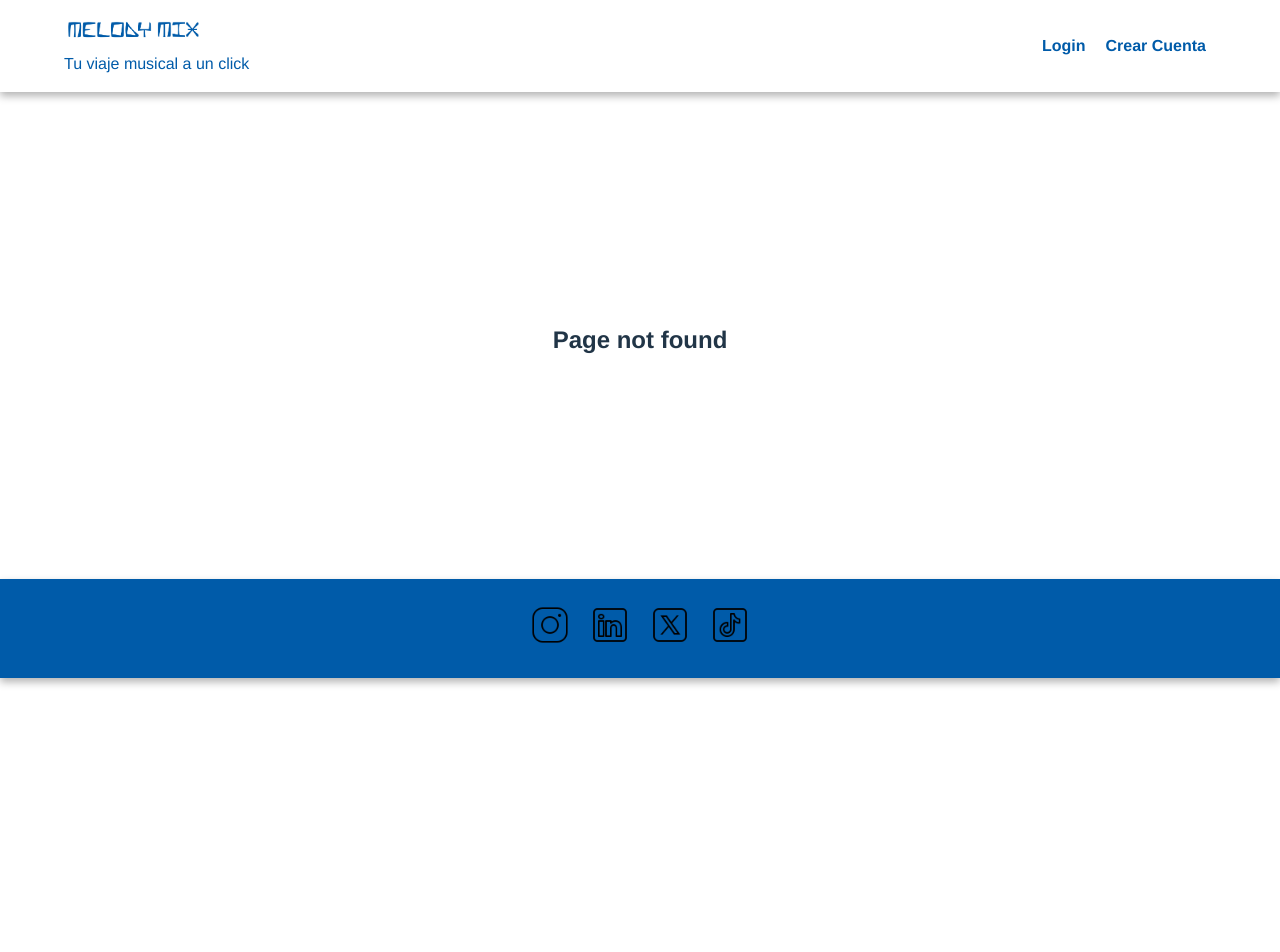
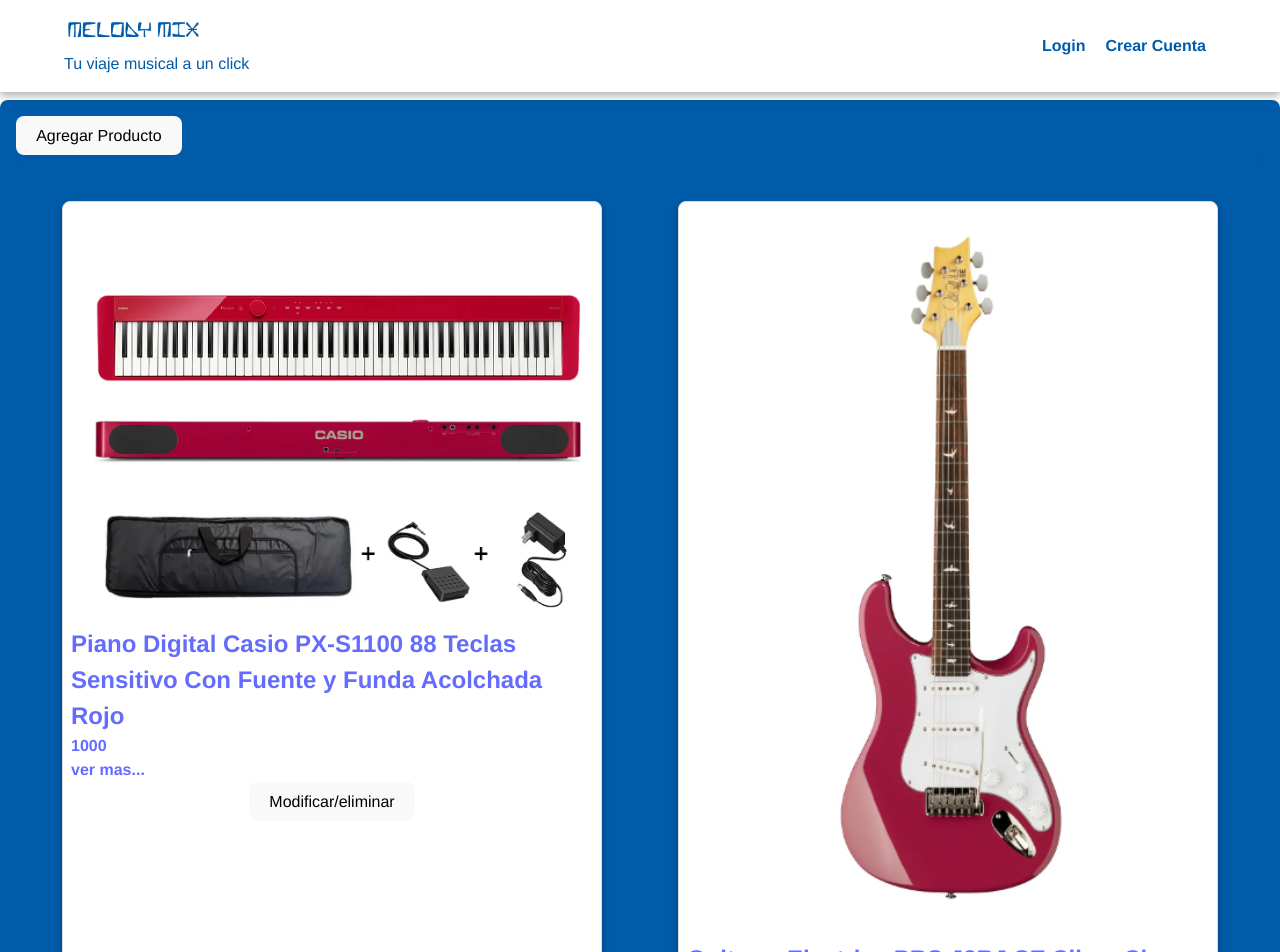
Before and after one commit to cami2109/Proyecto-integrador-E5, a React (Vite) app in the folder Melody-mix/: page /productos in a window 1280 px wide. Before the commit this address had no page. Shown: the top 952 px of the page. Before the commit the page ends 900 px from the top, so only its background shows below. Built offline with nearby package versions, Linux system fonts and the light colour scheme.

Commit message:
Crear, Modificar y Eliminar productos

```diff
--- a/Melody-mix/src/App.css
+++ b/Melody-mix/src/App.css
@@ -168,6 +168,7 @@
 
 .card {
   background-color: #fff;
+  color: black;
   margin: 5%;
   border: 1px solid #ddd;
   border-radius: 8px;
--- a/Melody-mix/src/App.jsx
+++ b/Melody-mix/src/App.jsx
@@ -7,6 +7,7 @@
 import Perfil from "./Pages/Perfil";
 import CrearCuenta from "./Pages/CrearCuenta";
 import LogIn from "./Components/LogIn";
+import AgregarYModificarProductos from "./Pages/agregarYModificarProductos";
 
 
 
@@ -21,6 +22,7 @@
           <Route path="/crearcuenta" element={<CrearCuenta/>} />
           <Route path="/login" element={<LogIn />} />
           <Route path="/perfil/editar" element={<h3 style={{margin:"auto"}}>Editar perfil</h3>} />
+          <Route path="/productos" element={<AgregarYModificarProductos />} />
           <Route path="/*" element={<h2 style={{margin:"auto"}}>Page not found</h2>} />
         </Route>
       </Routes>
--- /dev/null
+++ b/Melody-mix/src/Components/AgregarProducto.jsx
@@ -0,0 +1,11 @@
+import React from 'react'
+
+const AgregarProducto = ({}) => {
+
+
+  return (
+    <div></div>
+  )
+}
+
+export default AgregarProducto
--- a/Melody-mix/src/Components/Card.jsx
+++ b/Melody-mix/src/Components/Card.jsx
@@ -1,9 +1,8 @@
 import React from "react";
 import { Link } from "react-router-dom";
 
-const Card = ({ info }) => {
+const Card = ({ info, children }) => {
   const { nombre, imagen, precio, id } = info;
-
 
   return (
     <div className="card">
@@ -15,6 +14,7 @@
           <h4>ver mas...</h4>
         </div>
       </Link>
+      {children}
     </div>
   );
 };
--- a/Melody-mix/src/Components/LogIn.jsx
+++ b/Melody-mix/src/Components/LogIn.jsx
@@ -4,7 +4,7 @@
 import { useUserContext } from "../Context/Context";
 
 const LogIn = () => {
-  const { state, dispatch } = useUserContext();
+  const { dispatch } = useUserContext();
 
   const [info, setInfo] = useState({
     email: "",
--- /dev/null
+++ b/Melody-mix/src/Components/ModificarEliminar.jsx
@@ -0,0 +1,47 @@
+import React, { useState } from 'react'
+
+const ModificarEliminar = ({ info, setShow }) => {
+
+    const {nombre, precio, descripcion, id, caracteristicas, imagen} = info
+
+    const [producto, setProducto] = useState({
+        nombre: nombre,
+        precio: precio,
+        descripcion: descripcion,
+        caracteristicas: caracteristicas
+    })
+
+  return (
+    <div className='card-modificar'>
+        <img src={imagen} />
+        <h2>Id:{id}</h2>
+        <h3>Nombre:{nombre}</h3>
+        <h3>Precio:{precio}</h3>
+        <p>Descripción:{descripcion}</p>
+        <h3>Caracteristicas: </h3>
+        <ul>
+            {caracteristicas.map((i, index) => {
+                return(
+                    <li key={index}>{i}</li>
+                )
+            })}
+        </ul>
+        <form action="">
+            <h3>Campos a modificar</h3>
+            <label htmlFor="nombre">Nombre:</label>
+                <input type="text" placeholder={nombre} onChange={(e) => setProducto({...producto, nombre: e.target.value})} />
+            <label htmlFor="precio">Precio:</label>
+                <input type="text" placeholder={precio} onChange={(e) => setProducto({...producto, precio: e.target.value})}/>
+            <label htmlFor="descripcion">Descripción</label>
+                <input type="text" placeholder={descripcion} onChange={(e) => setProducto({...producto, descripcion: e.target.value})}/>
+
+        </form>
+        <div>
+            <button onClick={() => setShow(id - 1)}>✅</button> {/*Guardar cambios*/}
+            <button onClick={() => setShow(id - 1)}>❌</button> {/*Borrar producto*/}
+        </div>
+    </div>
+  )
+}
+
+export default ModificarEliminar
--- a/Melody-mix/src/Components/Recomendaciones.jsx
+++ b/Melody-mix/src/Components/Recomendaciones.jsx
@@ -1,14 +1,17 @@
 import React from 'react'
 import "../App.css"
-import { instrumentos } from "../Utils/listaInstrumentos"
 import Card from './Card'
+import { useUserContext } from '../Context/Context'
 
 const Recomendaciones = () => {
+  const {state} = useUserContext()
+
    // mostrar cards en forma desordenada
    // Genera un array de índices (0, 1, 2,..., instrumentos.length - 1)
-   const indices = [...Array(instrumentos.length).keys()];
+   const indices = [...Array(state.products.instrumentos.length).keys()];
    // Desordena los índices de forma aleatoria y lurgo tomo solo hasta 10
    const randomIndices = indices.sort(() => Math.random() - 0.5).slice(0, 10);
+
 
   return (
     <section className="section">
@@ -16,9 +19,9 @@
           <h2>Recomendaciones</h2>
         </div>
         <div className="section-bottom">
-          { randomIndices.map((index) => {
+          {randomIndices.map((index) => {
             return (
-                <Card key={instrumentos[index].id} info={instrumentos[index]}/>
+              <Card key={state.products.instrumentos[index].id} info={state.products.instrumentos[index]} />
             )
           })}
         </div>
--- a/Melody-mix/src/Context/Context.jsx
+++ b/Melody-mix/src/Context/Context.jsx
@@ -1,5 +1,6 @@
 import axios from "axios";
 import {createContext, useContext, useReducer,} from "react";
+import { instrumentos } from "../Utils/listaInstrumentos";
 
 // if(localStorage.getItem("token")){
 
@@ -23,8 +24,8 @@
 
 const initialState = {
   user: {},
-  admin: false,
-  products: {},
+  admin: true,
+  products: {instrumentos},
 };
 
 if(localStorage.getItem("token")){
--- /dev/null
+++ b/Melody-mix/src/Pages/AgregarYModificarProductos.jsx
@@ -0,0 +1,52 @@
+import React, { useEffect, useState } from 'react'
+import { useNavigate } from 'react-router-dom'
+import { useUserContext } from '../Context/Context'
+import Card from '../Components/Card'
+import ModificarEliminar from '../Components/ModificarEliminar'
+import AgregarProducto from '../Components/AgregarProducto'
+
+const AgregarYModificarProductos = () => {
+
+    const {state} = useUserContext()
+
+    const [showAgregar, setShowAgregar] = useState(false)
+
+    const [showModificarEliminar, setShowModificarEliminar] = useState(new Array(state.products.instrumentos.length).fill(false))
+
+    const navigate = useNavigate()
+
+    useEffect(() => {
+        if(!state.admin) navigate("/")
+    }, [])
+
+    const toggleModificarEliminar = (index) => {
+        const nuevoVisible = [...showModificarEliminar];
+        nuevoVisible[index] = !nuevoVisible[index];
+        setShowModificarEliminar(nuevoVisible);
+    };
+
+
+  return (
+    <div className='section'>
+        {/* primer card para agregar productos */}
+        <button onClick={() => setShowAgregar(!showAgregar)}>Agregar Producto</button>
+        {showAgregar && <AgregarProducto />}
+        <div className='section-bottom'>
+            {state.products.instrumentos.map((i, index) => {
+                return(
+                    <>
+                        <Card key={i.id} info={i}>
+                            <div>
+                                <button onClick={() => toggleModificarEliminar(index)}>Modificar/eliminar</button>
+                            </div>
+                        </Card>
+                        {showModificarEliminar[index] && <ModificarEliminar key={index} info={i} setShow={toggleModificarEliminar}/>}
+                    </>
+                )
+            })}
+        </div>
+    </div>
+  )
+}
+
+export default AgregarYModificarProductos
--- a/Melody-mix/src/index.css
+++ b/Melody-mix/src/index.css
@@ -5,7 +5,9 @@
 
   color-scheme: light dark;
   /* color: rgba(255, 255, 255, 0.87);  */
-  background-color: #242424;
+  /* background-color: #242424; */
+
+
 
   font-synthesis: none;
   text-rendering: optimizeLegibility;
@@ -56,7 +58,6 @@
 
 @media (prefers-color-scheme: light) {
   :root {
-    color: #213547;
     background-color: #ffffff;
   }
   a:hover {
```
